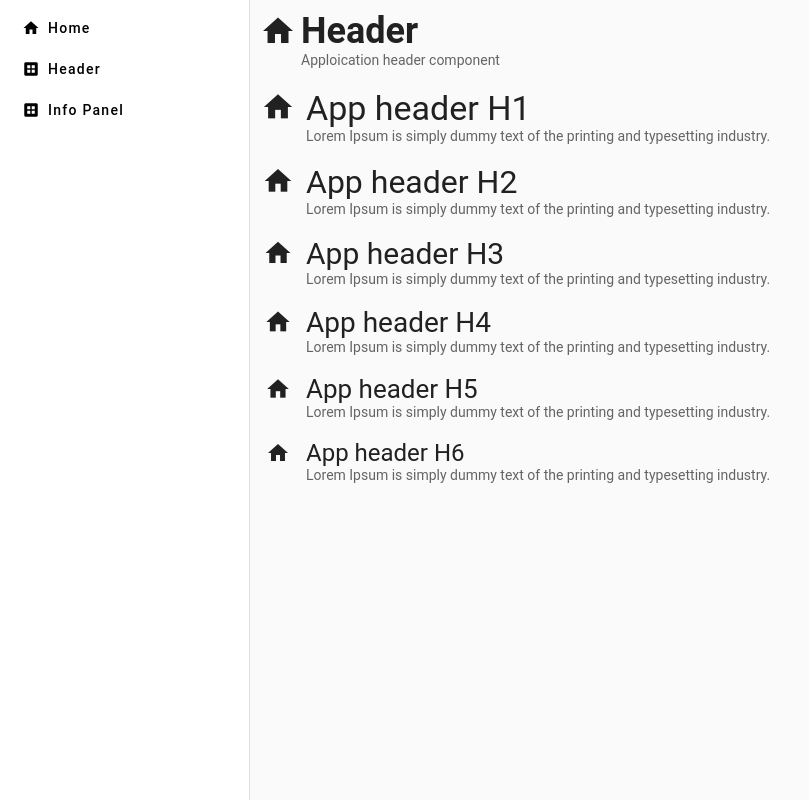
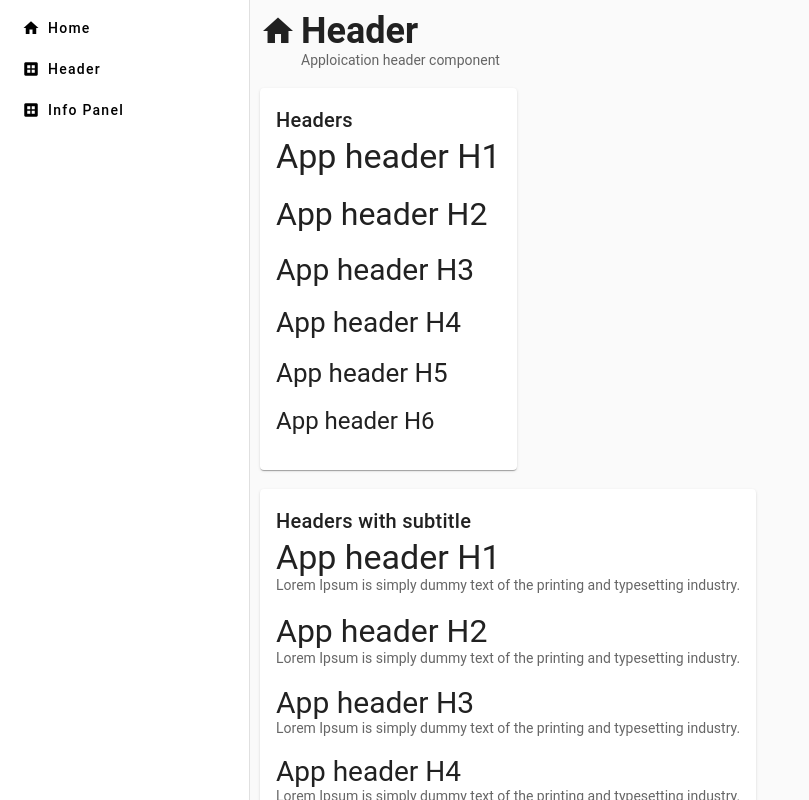
Before and after one commit to ermicioi/ask, an Angular app: page /components/header in a window 1280 px wide. Shown: the whole page, without its empty margins (0-809 px from the left). Built offline with nearby package versions, Linux system fonts and the light colour scheme.

Commit message:
Added header component

```diff
--- a/src/app/app.module.ts
+++ b/src/app/app.module.ts
@@ -5,6 +5,7 @@ import { BrowserAnimationsModule } from '@angular/platform-browser/animations'
 import { MatButtonModule } from '@angular/material/button';
 import { MatIconModule } from '@angular/material/icon';
 import { RouterModule } from '@angular/router';
+import {MatCardModule} from '@angular/material/card';
 
 import { AppComponent } from './app.component';
 import { MainViewComponent } from './views/main-view/main-view.component';
@@ -35,6 +36,7 @@ const views = [
     MatSidenavModule,
     MatButtonModule,
     MatIconModule,
+    MatCardModule,
     RouterModule.forRoot([
       { path: '', component: MainViewComponent },
       { path: 'components/header', component: HeaderViewComponent },
--- a/src/app/views/header-view/header-view.component.html
+++ b/src/app/views/header-view/header-view.component.html
@@ -3,6 +3,61 @@
   <ng-container header-subtitle>Apploication header component</ng-container>
   <mat-icon header-icon>home</mat-icon>
 
+  <mat-card>
+    <mat-card-header>
+      <mat-card-title>Headers</mat-card-title>
+    </mat-card-header>
+    <mat-card-content>
+      <ng-container *ngFor="let i of [1,2,3,4,5,6]">
+        <app-header level="{{i}}">
+          <span headerTitle>App header H{{i}}</span>
+        </app-header>
+        <br />
+      </ng-container>
+    </mat-card-content>
+  </mat-card>
+
+  <br />
+
+  <mat-card>
+    <mat-card-header>
+      <mat-card-title>Headers with subtitle</mat-card-title>
+    </mat-card-header>
+    <mat-card-content>
+      <ng-container *ngFor="let i of [1,2,3,4,5,6]">
+        <app-header level="{{i}}">
+          <span headerTitle>App header H{{i}}</span>
+          <span headerSubTitle>Lorem Ipsum is simply dummy text of the printing and typesetting industry.</span>
+        </app-header>
+        <br />
+      </ng-container>
+    </mat-card-content>
+  </mat-card>
+
+  <br />
+
+  <mat-card>
+    <mat-card-header>
+      <mat-card-title>Headers with icon</mat-card-title>
+    </mat-card-header>
+    <mat-card-content>
+      <ng-container *ngFor="let i of [1,2,3,4,5,6]">
+        <app-header level="{{i}}">
+          <mat-icon header-icon>home</mat-icon>
+          <span headerTitle>App header H{{i}}</span>
+        </app-header>
+        <br />
+      </ng-container>
+    </mat-card-content>
+  </mat-card>
+
+  <br />
+
+  <mat-card>
+    <mat-card-header>
+      <mat-card-title>Headers with icon and subtitle</mat-card-title>
+    </mat-card-header>
+    <mat-card-content>
       <ng-container *ngFor="let i of [1,2,3,4,5,6]">
         <app-header level="{{i}}">
           <mat-icon header-icon>home</mat-icon>
@@ -11,4 +66,7 @@
         </app-header>
         <br />
       </ng-container>
+    </mat-card-content>
+  </mat-card>
+
 </app-view-base>
```
Lines whose indentation alone changed are shown as unchanged.
